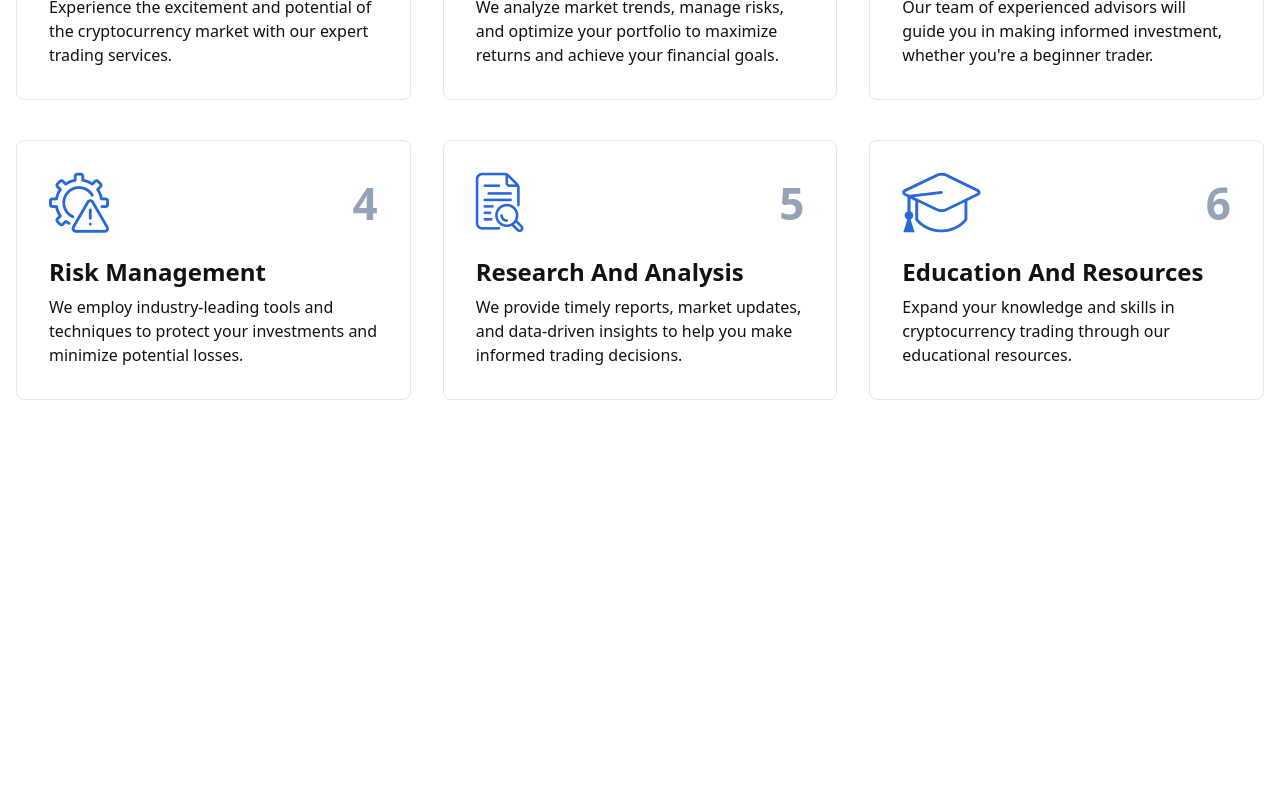
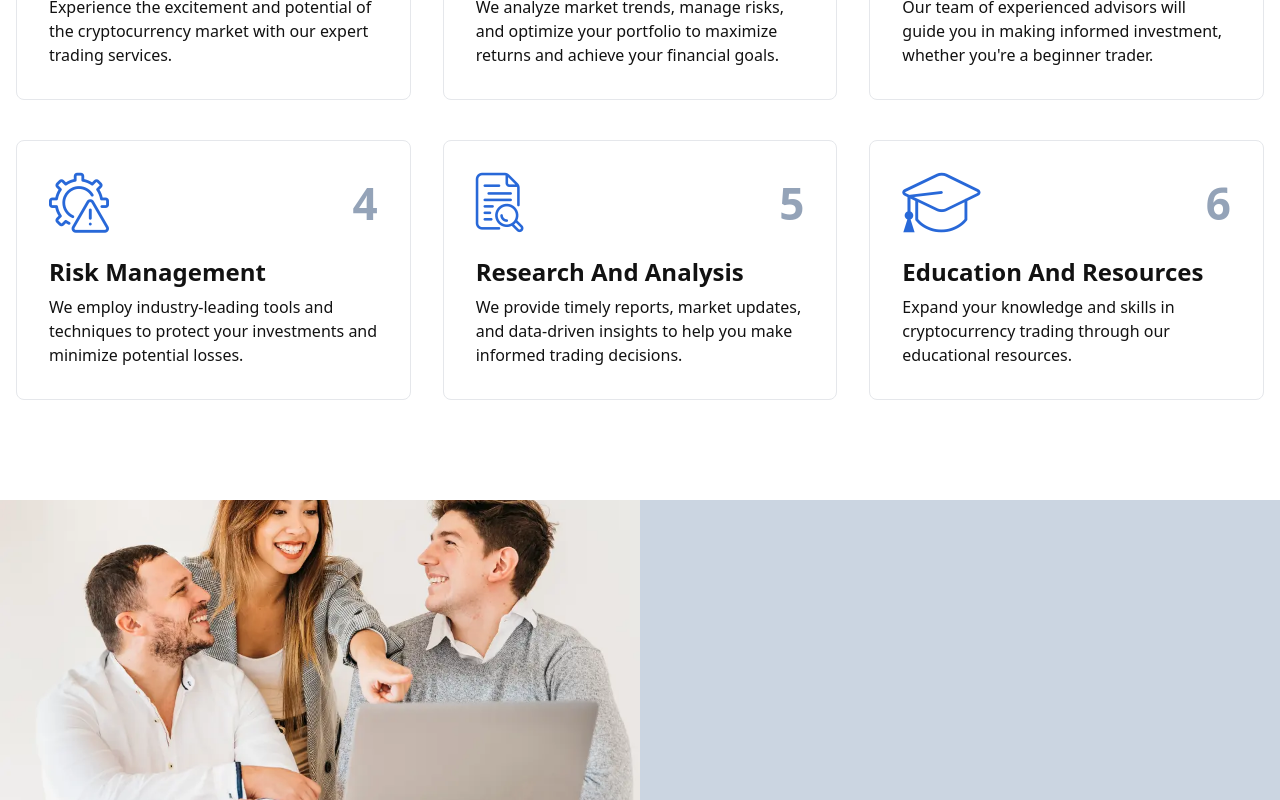
Before and after one commit to panjiasmoroart/next-blog, a Next.js app: page / in a window 1280 px wide. Shown: the part 1149-1949 px from the top of the page. Before the commit the page ends 1549 px from the top, so only its background shows below. Built offline with nearby package versions, Linux system fonts and the light colour scheme.

Commit message:
Payment Gate Ways Design - Part 1

```diff
--- a/src/app/page.js
+++ b/src/app/page.js
@@ -4,6 +4,7 @@
 import Slider from "@/components/Slider/Slider";
 import Service from "@/components/Service/Service";
 import serviceData from '@/data/service.json';
+import PaymentGateway from "@/components/PaymentGateway/PaymentGateway";
 
 export default function Home() {
 
@@ -17,6 +18,7 @@
        <main className="content">
           <Slider />
           <Service data={serviceData} />
+          <PaymentGateway />
        </main>
     </div>
   );
--- /dev/null
+++ b/src/components/PaymentGateway/PaymentGateway.jsx
@@ -0,0 +1,40 @@
+'use client'
+ import { useInView } from 'framer-motion';
+ import React, { useRef } from 'react';
+ import Image from 'next/image';
+
+
+ const PaymentGateway = () => {
+
+     const ref = useRef(null)
+     const isInView = useInView(ref, {once: true})
+
+
+     return (
+        <div>
+            <section className='payment-gateway-one style-first lg:mt-[100px] sm:mt-16 mt-10 bg-surface relative bg-slate-300'>
+                <div className='bg-img lg:absolute top-0 left-0 lg:w-1/2 w-full h-full flex-shrink-0'>
+                    <Image
+                        src="/images/gateway1.webp"
+                        width={5000}
+                        height={5000}
+                        alt='img'
+                        className='w-full h-full object-cover'
+                    />
+                </div>
+
+                <div className='container w-full lg:py-[150px] pt-14 py-16'>
+                    <div className='w-full flex items-center lg:justify-end' ref={ref}>
+                        <div className='payment-infor lg:w-1/2 xl:pl-20 lg:pl-10'
+                        style={{  transform: isInView ? "none" : 'translateY(60px)',
+                            opacity: isInView ? 1 : 0, transition: 'all 0.7s cubic-bezier(0.17, 0.55, 0.55,1) 0.3s', }} >
+
+                        </div>
+                    </div>
+                </div>
+            </section>
+        </div>
+     );
+ };
+
+ export default PaymentGateway;
```
